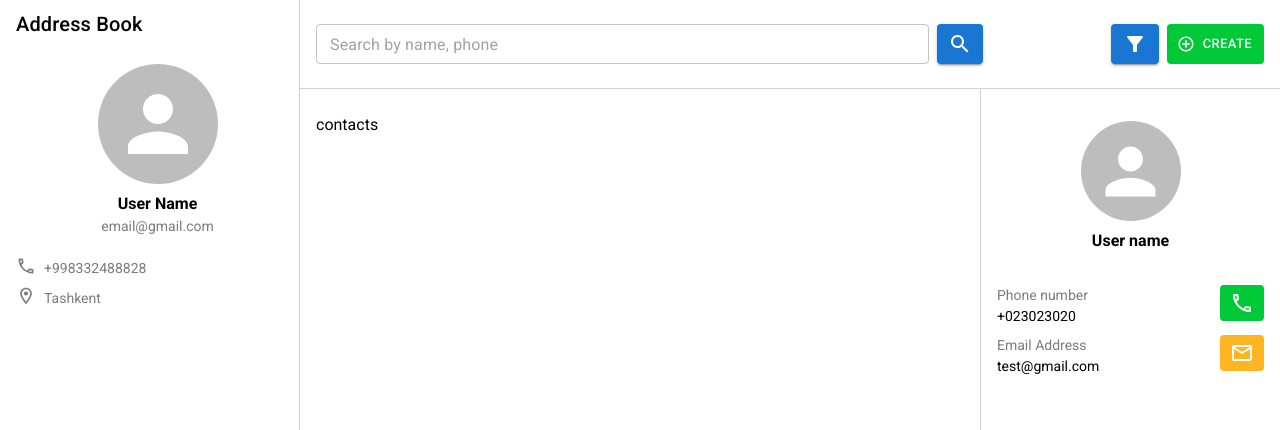
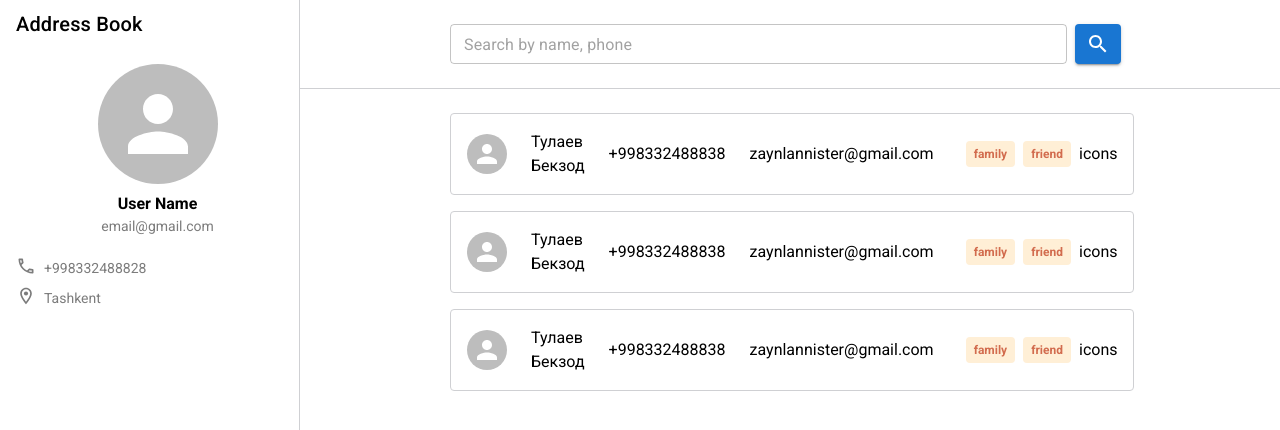
Before and after one commit to zaynlannister/contacts-app, a React app: page / in a window 1280 px wide. Shown: the top 430 px of the page. Built offline with nearby package versions, Linux system fonts and the light colour scheme; the HTML template or start-up script is replaced by a standard one.

Commit message:
feat: create contact component

```diff
--- /dev/null
+++ b/src/components/Contact/Contact.tsx
@@ -0,0 +1,45 @@
+import { Avatar } from "@mui/material";
+interface ContactInterface {
+  contact: {
+    fullName: string;
+    email: string;
+    phoneNumber: string;
+    tags: string[];
+    image: string;
+  };
+}
+
+const Contact = (props: ContactInterface) => {
+  const contact = props.contact;
+  return (
+    <div className="flex justify-between items-center border border-[#cfd0d3] rounded p-4 mb-4">
+      <div className="flex items-center">
+        <div className="mr-6">
+          <Avatar src={contact.image} />
+        </div>
+        <div className="mr-6">
+          <p>{contact.fullName}</p>
+        </div>
+        <div className="mr-6">
+          <p>{contact.phoneNumber}</p>
+        </div>
+        <div>
+          <p>{contact.email}</p>
+        </div>
+        <div className="flex ml-8">
+          {contact.tags.map((item, index) => (
+            <div
+              className="mr-2 font-bold text-[12px] text-[#d26c4e] bg-[#ffefd6] px-2 py-1 rounded"
+              key={index}
+            >
+              {item}
+            </div>
+          ))}
+        </div>
+      </div>
+      <div>icons</div>
+    </div>
+  );
+};
+
+export default Contact;
--- /dev/null
+++ b/src/components/ScrollBar.tsx
@@ -0,0 +1,41 @@
+import { styled } from "@mui/material";
+
+const ScrollBar = (props: any) => {
+  return (
+    <StyledBoxScrollbar
+      style={{
+        height: "calc(100vh - 150px)",
+        overflowY: "auto",
+        paddingRight: "10px",
+      }}
+    >
+      {props.children}
+    </StyledBoxScrollbar>
+  );
+};
+
+export default ScrollBar;
+
+const StyledBoxScrollbar = styled("div")(({}) => ({
+  /* width and height */
+  "&::-webkit-scrollbar": {
+    width: "10px",
+    height: "10px",
+  },
+
+  /* Track */
+  "&::-webkit-scrollbar-track": {
+    background: "#f1f1f1",
+  },
+
+  /* Handle */
+  "&::-webkit-scrollbar-thumb": {
+    background: "#888",
+    borderRadius: "5px",
+  },
+
+  /* Handle on hover */
+  "&::-webkit-scrollbar-thumb:hover": {
+    background: "#555",
+  },
+}));
--- a/src/components/TopBar/TopBar.tsx
+++ b/src/components/TopBar/TopBar.tsx
@@ -15,11 +15,11 @@ const GreenButton = styled(Button)<ButtonProps>(({}) => ({
 
 const TopBar = () => {
   return (
-    <div className="border-b border-[#cfd0d3] py-6 px-4">
+    <div className="border-b border-[#cfd0d3] py-6 pl-[150px] pr-4">
       <div>
         <div>
           <form className="flex justify-between">
-            <div className="flex w-full mr-32">
+            <div className="flex w-full mr-[290px]">
               <TextField
                 fullWidth
                 size="small"
--- a/src/pages/Contacts/Contacts.tsx
+++ b/src/pages/Contacts/Contacts.tsx
@@ -1,5 +1,40 @@
+import Contact from "../../components/Contact/Contact";
+import ScrollBar from "../../components/ScrollBar";
+
+const contacts = [
+  {
+    fullName: "Тулаев Бекзод",
+    email: "zaynlannister@gmail.com",
+    phoneNumber: "+998332488838",
+    tags: ["family", "friend"],
+    image: "",
+  },
+  {
+    fullName: "Тулаев Бекзод",
+    email: "zaynlannister@gmail.com",
+    phoneNumber: "+998332488838",
+    tags: ["family", "friend"],
+    image: "",
+  },
+  {
+    fullName: "Тулаев Бекзод",
+    email: "zaynlannister@gmail.com",
+    phoneNumber: "+998332488838",
+    tags: ["family", "friend"],
+    image: "",
+  },
+];
+
 const Contacts = () => {
-  return <div className="px-4 pt-6">contacts</div>;
+  return (
+    <div className="w-full px-[150px] pt-6">
+      <ScrollBar>
+        {contacts.map((item, index) => (
+          <Contact key={index} contact={item} />
+        ))}
+      </ScrollBar>
+    </div>
+  );
 };
 
 export default Contacts;
```
